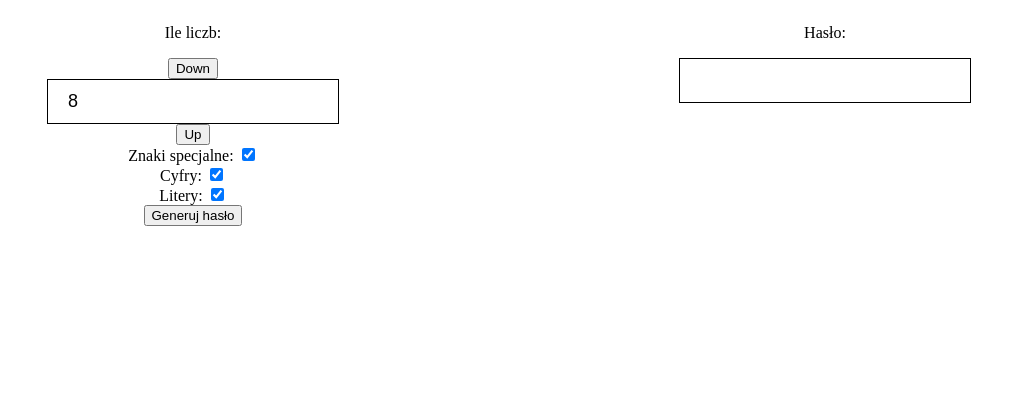
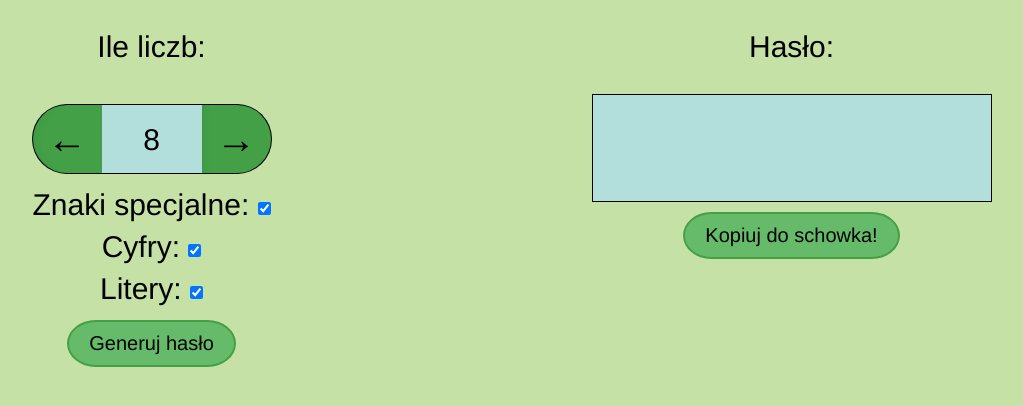
Before and after one commit to TiPiKej/generator, a React (Create React App) app: page / in a window 1280 px wide. Shown: the top 406 px of the page, without its empty margins (131-1154 px from the left). Built offline with nearby package versions, Linux system fonts and the light colour scheme.

Commit message:
1.3
copy to clipboard options added and changed styles

```diff
--- a/src/App.js
+++ b/src/App.js
@@ -10,6 +10,10 @@ export default class App extends Component {
     super();
 
     this.state = {
+      limit: {
+        min: 1,
+        max: 36
+      },
       counts: 8,
       password: '',
       special: true,
@@ -25,17 +29,60 @@ export default class App extends Component {
   }
 
   changingCounts = ({currentTarget}, typ) => {
+    let counts = this.state.counts;
+    const limit = this.state.limit;
+    switch(typ){
+      case "up":
+        counts++;
+        /* turning on / off buttons */
+        if(limit.max === counts){
+          currentTarget.className += ' disable';
+        }
+        currentTarget.previousSibling.previousSibling.className = 'changingValue';
+
+        /* changing value of text input */
+        if(limit.max >= counts) this.setState({counts});
+        break;
+
+      case "down":
+        counts--;
+
+        /* turning on / off buttons */
+        if(limit.min === counts){
+          currentTarget.className += ' disable';
+        }
+        currentTarget.nextSibling.nextSibling.className = 'changingValue';
+        /* changing value of text input */
+        if(limit.min <= counts) this.setState({counts});
+        break;
+
+      default:
         switch(currentTarget.type){
           case 'text':
             const value = currentTarget.value;
-        if(value < 6){
-          console.log('dsas')
-          console.log(currentTarget.validationMessage);
+
+            /* changing length of password */
+            let counts = this.state.counts;
+            if((value >= limit.min) && (value <= limit.max)) counts = value;
+            else if( value < limit.min ) counts = limit.min;
+            else if( value > limit.max ) counts = limit.max;
+
+
+            /* turning on / off buttons */
+
+            currentTarget.previousSibling.className = 'changingValue';
+            currentTarget.nextSibling.className = 'changingValue';
+
+            if(Number(counts) === Number(limit.min)){
+              currentTarget.previousSibling.className += ' disable';
+            }
+            else if(Number(counts) === Number(limit.max)){
+              currentTarget.nextSibling.className += ' disable';
             }
 
-        this.setState({
-          counts: ((value >= 1) && (value <= 36))? value : this.state.counts
-        });
+
+            this.setState({ counts });
+
             break;
 
           default:
@@ -44,6 +91,8 @@ export default class App extends Component {
               [typ]: this.state[typ]? false: true
             })
 
+            break;
+        }
         break;
     }
   }
@@ -64,6 +113,29 @@ export default class App extends Component {
       password += collection[random] === undefined? "Brak Danych " : collection[random];
     }
     this.setState({password});
+  }
+
+  clipboard = ({currentTarget}) => {
+    let children = currentTarget.parentNode.children,
+        textarea = Array.from(children).filter(el => el.type === 'textarea'),
+        pass;
+        Array.from(textarea).forEach(el => {
+          pass = el.value;
+          el.select();
+          document.execCommand('copy');
+        });
+
+
+    const tooltip = document.createElement('div');
+          tooltip.className = 'tooltip';
+          tooltip.innerHTML = `Skopiono do chowka: ${pass}`;
+          setTimeout(() => tooltip.style.opacity = 1, 10);
+          setTimeout(() => {
+            tooltip.style.opacity = 0,
+            setTimeout(() => tooltip.remove(), 500);
+          }, 3000);
+
+    currentTarget.appendChild(tooltip)
   }
 
   render() {
@@ -93,13 +165,16 @@ export default class App extends Component {
             checkedArray={this.state.letters}
             changingCounts={this.changingCounts}/>
 
-          <button onClick={this.password}>
+          <button
+            className="passButton"
+            onClick={this.password}>
             Generuj hasło
           </button>
         </div>
 
         <Password
-          password={this.state.password}/>
+          password={this.state.password}
+          copy={this.clipboard}/>
       </div>
     );
   }
--- a/src/Inputy.js
+++ b/src/Inputy.js
@@ -37,20 +37,30 @@ export class Inputy extends Component{
 		if(this.props.whichOne === undefined){
 			return(
 				<div className="divsStyles">
-					<p>Ile liczb: </p>
+
+					<p className="title">Ile liczb: </p>
+
+	        <div className="inputWrapper">
+
 		        <button
+		        	className="changingValue"
 		        	onClick={el => this.props.changingCounts(el, 'down')}>
-	        	Down
+		        	&#8592;
 		        </button>
+
 		        <input
-	          className="inputStyles"
+		          className="inputStyles left_input right_input"
 		          type="text"
 		          value={this.props.counts}
 		          onChange={this.props.changingCounts} />
+
 		        <button
+		        	className="changingValue"
 		        	onClick={el => this.props.changingCounts(el, 'up')}>
-	        	Up
+		        	&#8594;
 		        </button>
+
+	      	</div>
 	      </div>
 			);
 		}
--- a/src/Password.js
+++ b/src/Password.js
@@ -6,12 +6,18 @@ export class Password extends Component{
 	render(){
 		return(
 			<div className="divsStyles">
-        <p>Hasło: </p>
-        <input
+        <p className="title">Hasło: </p>
+        <textarea
           className="inputStyles"
           type="text"
           value={this.props.password}
-          readOnly="true" />
+          readOnly="true">
+        </textarea>
+        <button
+          className="buttonClipboard"
+          onClick={this.props.copy}>
+          Kopiuj do schowka!
+        </button>
       </div>
 		);
 	}
--- a/src/css/App.css
+++ b/src/css/App.css
@@ -1,13 +1,19 @@
-/**{
+*{
 	margin: 0;
 	padding: 0;
-	box-sizing: border-box;
 	outline: none;
 	border: none;
+	box-sizing: border-box;
+	font-family: "Proxima Nova", "Helvetica Neue", Helvetica, Arial, sans-serif;
 }
-*/
+
 .App{
 	display: flex;
   justify-content: space-around;
   flex-direction: row;
+  flex-wrap: wrap;
+
+  min-height: 100vh;
+  min-width: 100vw;
+  background: #c5e1a5;
 }
--- a/src/css/divsStyles.css
+++ b/src/css/divsStyles.css
@@ -3,3 +3,57 @@
   align-items: center;
   flex-direction: column;
 }
+
+.divsStyles .title{
+	font-size: 30px;
+	margin: 30px 0;
+}
+
+.divsStyles .passButton,
+.divsStyles .buttonClipboard{
+	position: relative;
+	transition: all ease .5s;
+	margin: 10px 0;
+	padding: 10px 20px;
+	border: 2px solid #43a047;
+	background: #66bb6a;
+	cursor: pointer;
+	font-size: 20px;
+}
+
+.divsStyles .passButton{
+	border-radius: 34% / 100%;
+}
+
+.divsStyles .buttonClipboard{
+	border-radius: 26% / 100%;
+}
+
+.divsStyles .passButton:hover,
+.divsStyles .buttonClipboard:hover{
+	background: #43a047;
+}
+
+.divsStyles .buttonClipboard .tooltip{
+	opacity: 0;
+	position: absolute;
+	bottom: 140%;
+	left: 0%;
+	width: 100%;
+	padding: 10px 20px;
+	background: #66bb6a;
+	border-radius: 38% / 100%;
+	border: 2px solid #43a047;
+	z-index: 4;
+	transition: all ease .5s;
+}
+
+.divsStyles .buttonClipboard .tooltip::after{
+	content: '';
+	position: absolute;
+	bottom: calc(-10px - 2*2px);
+	left: calc(50% - 10px);
+  border-left: 12px solid transparent;
+  border-right: 12px solid transparent;
+  border-top: 14px solid #43a047;
+}
--- a/src/css/infoStyles.css
+++ b/src/css/infoStyles.css
@@ -1,5 +1,21 @@
-.infoStyles{
+.wraplabel{
+	margin: 4px 0;
+}
+
+.wraplabel .infoStyles{
   text-decoration: none;
   color: #000;
-  cursor: default;
+  cursor: pointer;
+
+  font-size: 30px;
+
+	background-image: linear-gradient(to bottom,#1f133a 0,#1f133a 100%);
+	background-size: 0px 3px;
+	background-position: 0% 100%;
+	background-repeat: no-repeat;
+	transition: all ease .5s;
 }
+
+.wraplabel .infoStyles:hover{
+	background-size: 100% 3px;
+}
--- a/src/css/inputStyles.css
+++ b/src/css/inputStyles.css
@@ -1,7 +1,84 @@
+.inputWrapper{
+	margin: 10px 5px;
+	display: flex;
+	flex-direction: row;
+	overflow: hidden;
+}
+
+.inputWrapper *{
+	margin: 0;
+	padding: 0;
+	outline: none;
+	border: none;
+}
+
 .inputStyles{
   line-height: 1.5em;
-  width: 250px;
   border: 1px solid #000;
   padding: 8px 20px;
-  font-size: 18px;
+  font-size: 30px;
+  text-align: center;
+  background: #b2dfdb;
 }
+
+.inputWrapper .inputStyles{
+  width: 100px;
+  border-right: none;
+	border-left: none;
+}
+
+.inputWrapper .changingValue{
+	display: block;
+	font-size: 40px;
+	width: 70px;
+	height: 70px;
+	border: 1px solid #000;
+	background: #43a047;
+	cursor: pointer;
+	transition: background ease .5s, box-shadow ease 0.1s;
+	z-index: 2;
+	-webkit-box-shadow: inset 10px 0px 17px -23px rgba(0,0,0,0.75);
+	-moz-box-shadow: inset 10px 0px 17px -23px rgba(0,0,0,0.75);
+	box-shadow: inset 10px 0px 17px -23px rgba(0,0,0,0.75);
+}
+
+.inputWrapper .changingValue:hover{
+	background: #4caf50;
+}
+
+.inputWrapper .changingValue:first-child{
+	border-right: none;
+	border-top-left-radius: 100%;
+	border-bottom-left-radius: 100%;
+}
+
+.inputWrapper .changingValue:first-child:active{
+	-webkit-box-shadow: inset 10px 0px 17px -12px rgba(0,0,0,0.75);
+	-moz-box-shadow: inset 10px 0px 17px -12px rgba(0,0,0,0.75);
+	box-shadow: inset 10px 0px 17px -12px rgba(0,0,0,0.75);
+}
+
+.inputWrapper .changingValue:last-child{
+	border-left: none;
+	border-top-right-radius: 100%;
+	border-bottom-right-radius: 100%;
+}
+
+.inputWrapper .changingValue:last-child:active{
+	-webkit-box-shadow: inset -10px 0px 17px -12px rgba(0,0,0,0.75);
+	-moz-box-shadow: inset -10px 0px 17px -12px rgba(0,0,0,0.75);
+	box-shadow: inset -10px 0px 17px -12px rgba(0,0,0,0.75);
+}
+
+.inputWrapper .changingValue.disable{
+	cursor: not-allowed;
+	background: #005005;
+	color: #fff;
+}
+
+textarea.inputStyles{
+	resize: none;
+	max-width: 400px;
+	min-width: 200px;
+	width: 100%;
+}
```
Also changed, not shown: src/setupTests.js (added, +5 -0 lines). Lines whose indentation alone changed are shown as unchanged.
